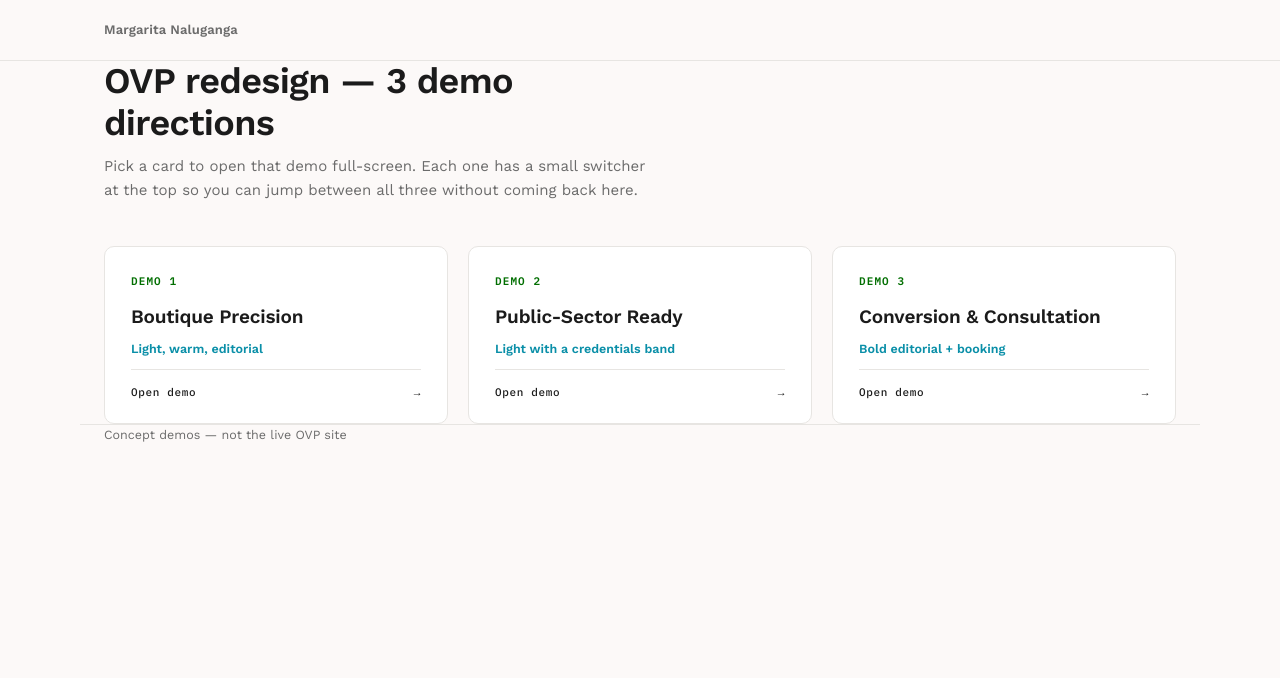
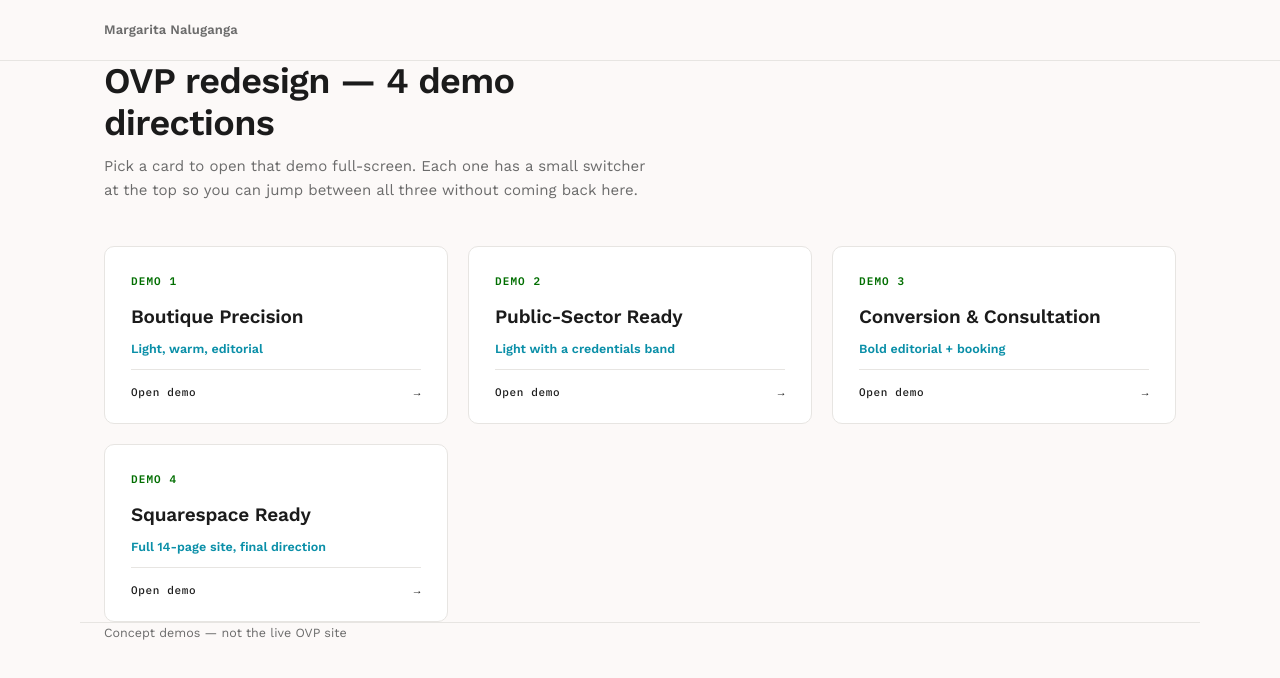
Before and after one commit to Marga-codes/Demo_OVP, a website: page index.html in a window 1280 px wide. Drawn offline with nearby package versions, Linux system fonts and the light colour scheme.

Commit message:
Add demo4 link to hub

```diff
--- a/index.html
+++ b/index.html
@@ -54,7 +54,7 @@
   </header>
 
   <main class="wrap">
-    <h1>OVP redesign — 3 demo directions</h1>
+    <h1>OVP redesign — 4 demo directions</h1>
     <p class="sub">Pick a card to open that demo full-screen. Each one has a small switcher at the top so you can jump between all three without coming back here.</p>
 
     <div class="grid">
@@ -76,6 +76,12 @@
         <span class="direction">Bold editorial + booking</span>
         <span class="go">Open demo <span aria-hidden="true">→</span></span>
       </a>
+      <a class="card" href="demo4.html">
+        <span class="num">Demo 4</span>
+        <h2>Squarespace Ready</h2>
+        <span class="direction">Full 14-page site, final direction</span>
+        <span class="go">Open demo <span aria-hidden="true">→</span></span>
+      </a>
     </div>
   </main>
 
```
Also changed, not shown: demo4.html (added, +14 -0 lines).
